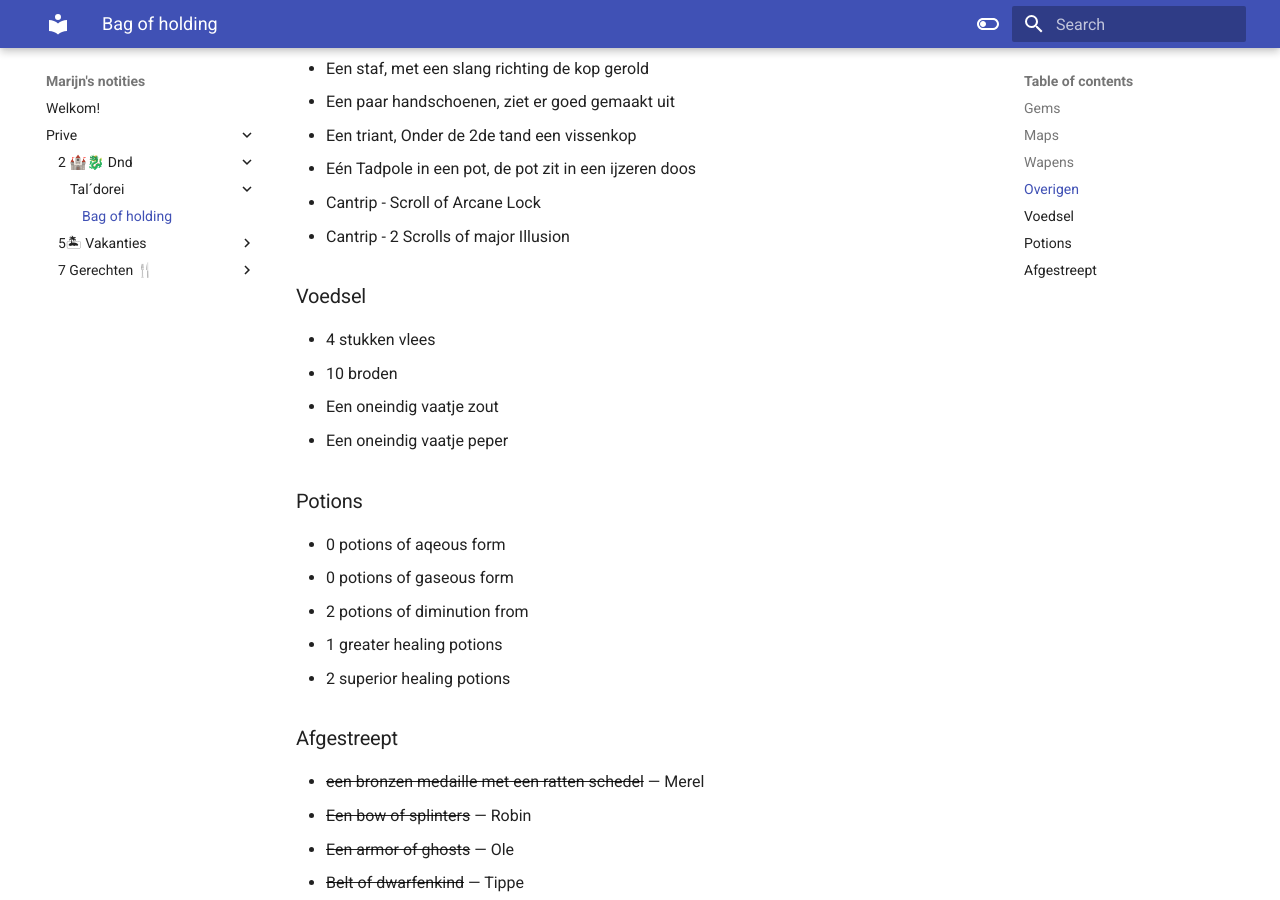
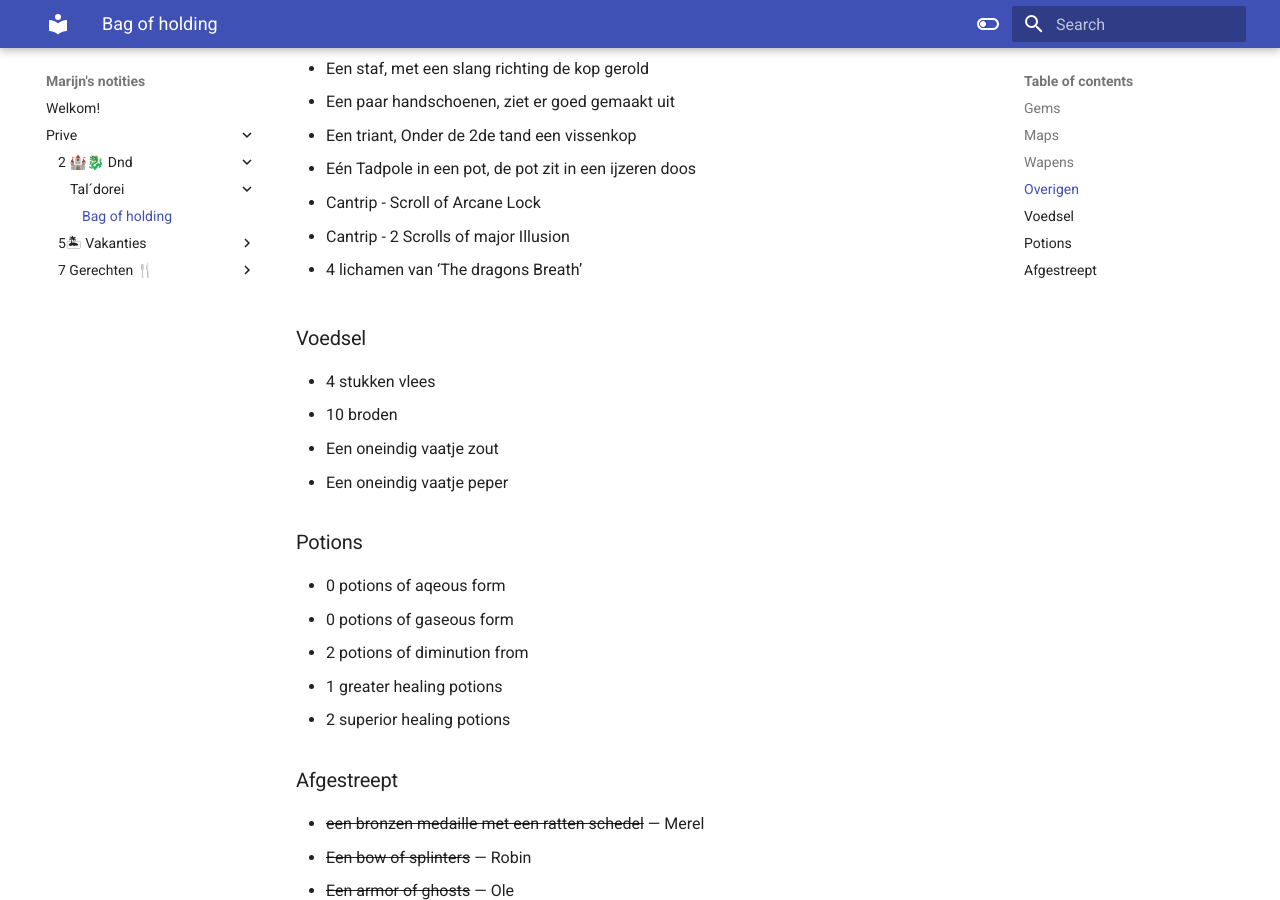
Before and after one commit to bosmuis/ObsidianPublic, an MkDocs documentation site: the page built from docs/_Prive/2 🏰🐉 Dnd/Tal´dorei/Bag of Holding.md, in a window 1280 px wide and 900 px high, scrolled down 1567 px. Built offline with MkDocs 1.6.1 and Material for MkDocs 9.7.7, drawn with Linux system fonts in a browser that asks for light colours.

Commit message:
[PUBLISHER] Merge #27
* PUSH NOTE : 2023 Roma.md

* PUSH NOTE : Bag of Holding.md

* PUSH NOTE : Pasta met spinazie saus en spekjes.md

* PUSH NOTE : Pasta alla norma con guanciale.md

* PUSH NOTE : Ravioli in wittewijn saus.md

* PUSH NOTE : Proteïne pannekoeken.md

```diff
--- a/docs/_Prive/2 🏰🐉 Dnd/Tal´dorei/Bag of Holding.md
+++ b/docs/_Prive/2 🏰🐉 Dnd/Tal´dorei/Bag of Holding.md
@@ -51,6 +51,8 @@ share: true
 - Cantrip - Scroll of Arcane Lock
 - Cantrip - 2 Scrolls of major Illusion
 
+- 4 lichamen van ‘The dragons Breath’
+
 ### Voedsel
 - 4 stukken vlees
 - 10 broden
```
